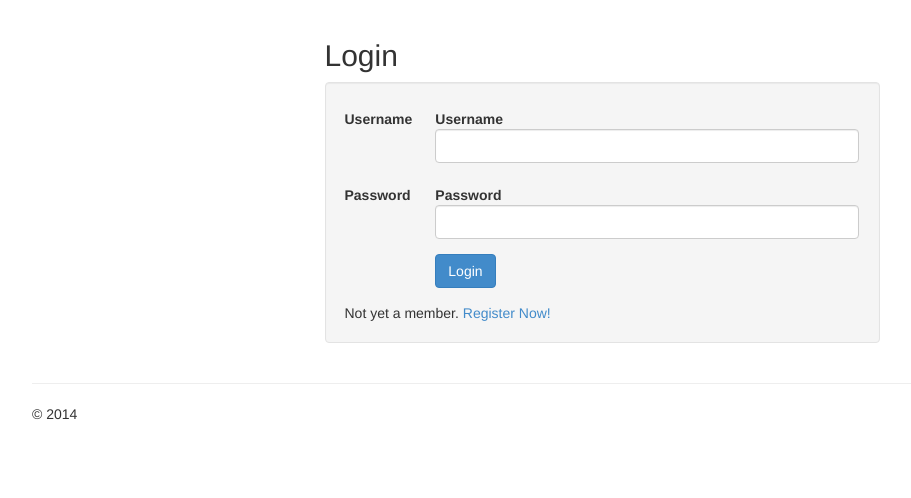
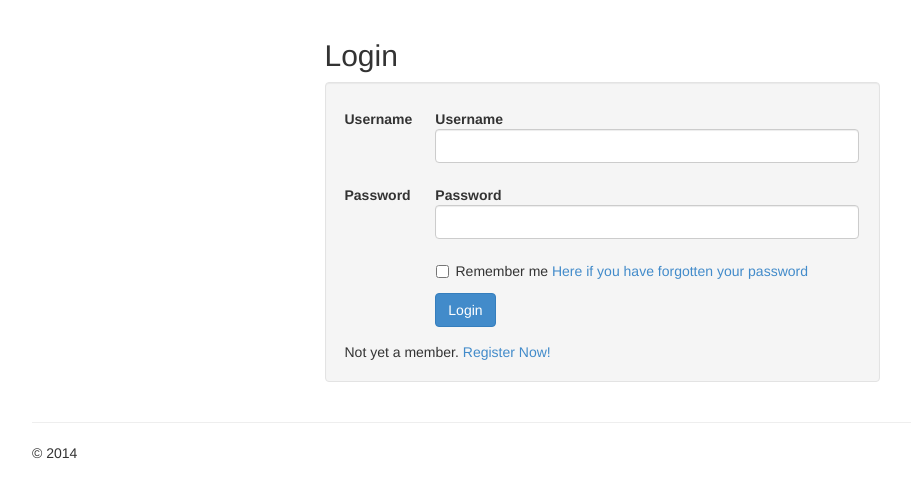
Before and after one commit to mic3189/Forum-ME, a CakePHP app: the page made by app/View/Users/login.ctp in a window 1280 px wide. Shown: the part 51-549 px from the top of the page, without its empty margins (38-949 px from the left). Run offline with PHP 8.4 and a stand-in for CakePHP, Linux system fonts and the light colour scheme; the template is opened without the code that fills it, so the values that code supplies are empty; form fields are guessed from the names that the template uses; some libraries are stand-ins or nearby versions.

Commit message:
add remember me and forgot pass and css

```diff
--- a/app/View/Layouts/default.ctp
+++ b/app/View/Layouts/default.ctp
@@ -7,6 +7,7 @@
     echo $this->Html->meta('icon');
 
     echo $this->Html->css('bootstrap.min.css');
+    echo $this->Html->css('custom.css');
 
     echo $this->fetch('meta');
     echo $this->fetch('css');
--- a/app/View/Users/login.ctp
+++ b/app/View/Users/login.ctp
@@ -18,6 +18,13 @@
 			    </div>
 			  </div>
 
+				<div class="checkbox">
+					<label>
+						<input type="checkbox" value="remember-me">
+						Remember me <a href="forgot"><?php echo __('Here if you have forgotten your password') ?></a>
+					</label>
+				</div>
+
 			  <div class="form-group">
 			    <div class="col-sm-offset-2 col-sm-10">
 			      <?php echo $this->Form->submit('Login',array('class'=>'btn btn-primary'))?>
--- /dev/null
+++ b/app/webroot/css/custom.css
@@ -0,0 +1,11 @@
+.input.checkbox > input {
+  margin-left: -39px;
+}
+
+.checkbox {
+  margin-left: 91px;
+}
+
+.btn.btn-primary {
+  margin-top: 12px;
+}
```
